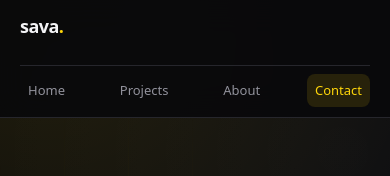
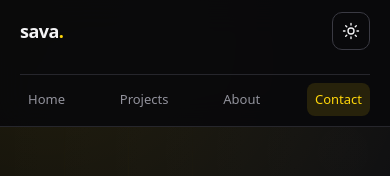
Before and after one commit to Savaxc/portfolio-website, a React (Vite) app in the folder client/: page / in a window 390 px wide. Shown: the top 176 px of the page. Built offline with nearby package versions, Linux system fonts and the light colour scheme; no server answers.

Commit message:
Add light and dark theme toggle

```diff
--- a/client/index.html
+++ b/client/index.html
@@ -9,6 +9,16 @@
       content="Portfolio of Sava — a software developer building fast, accessible web apps with React, TypeScript and Node.js."
     />
     <meta name="theme-color" content="#09090b" />
+    <script>
+      ;(() => {
+        try {
+          document.documentElement.dataset.theme =
+            localStorage.getItem('theme') === 'light' ? 'light' : 'dark'
+        } catch {
+          document.documentElement.dataset.theme = 'dark'
+        }
+      })()
+    </script>
     <title>Sava — Software Developer</title>
   </head>
   <body>
--- a/client/src/App.css
+++ b/client/src/App.css
@@ -15,12 +15,12 @@
   background:
     radial-gradient(
       600px circle at 12% 0%,
-      rgba(255, 214, 10, 0.1),
+      var(--glow-primary),
       transparent 65%
     ),
     radial-gradient(
       700px circle at 88% 18%,
-      rgba(255, 255, 255, 0.035),
+      var(--glow-secondary),
       transparent 65%
     );
 }
@@ -40,7 +40,7 @@ main,
   padding: 10px 16px;
   border-radius: 8px;
   background: var(--accent-strong);
-  color: var(--bg);
+  color: var(--on-accent);
   font-size: 14px;
   font-weight: 600;
   text-decoration: none;
@@ -58,10 +58,13 @@ main,
   position: sticky;
   top: 0;
   z-index: 100;
-  background: rgba(9, 9, 11, 0.92);
+  background: var(--header-bg);
   backdrop-filter: blur(16px);
   -webkit-backdrop-filter: blur(16px);
   border-bottom: 1px solid var(--border);
+  transition:
+    background-color 0.3s ease,
+    border-color 0.3s ease;
 }
 
 .header-inner {
@@ -104,12 +107,44 @@ main,
 
 .nav-link:hover {
   color: var(--text-heading);
-  background: rgba(255, 214, 10, 0.08);
+  background: var(--accent-faint);
 }
 
 .nav-link.is-active {
   color: var(--accent);
   background: var(--accent-soft);
+}
+
+/* ---------- Theme toggle ---------- */
+
+.theme-toggle {
+  display: inline-flex;
+  flex: none;
+  align-items: center;
+  justify-content: center;
+  width: 38px;
+  height: 38px;
+  padding: 0;
+  border: 1px solid var(--border-strong);
+  border-radius: 10px;
+  background: transparent;
+  color: var(--text-heading);
+  cursor: pointer;
+  transition:
+    color 0.2s ease,
+    background-color 0.2s ease,
+    border-color 0.2s ease,
+    transform 0.2s ease;
+}
+
+.theme-toggle:hover {
+  border-color: var(--accent);
+  background: var(--accent-soft);
+  color: var(--accent);
+}
+
+.theme-toggle:active {
+  transform: scale(0.95);
 }
 
 /* ---------- Buttons ---------- */
@@ -143,15 +178,15 @@ main,
 
 .btn-primary {
   background: var(--accent-strong);
-  color: var(--bg);
+  color: var(--on-accent);
   box-shadow: 0 10px 30px -14px var(--accent-glow);
 }
 
 .btn-primary:hover {
   background: var(--accent-hover);
-  color: var(--bg);
+  color: var(--on-accent);
   transform: translateY(-1px);
-  box-shadow: 0 14px 34px -14px rgba(255, 214, 10, 0.35);
+  box-shadow: 0 14px 34px -14px var(--accent-glow);
 }
 
 .btn-ghost {
@@ -183,8 +218,8 @@ main,
   z-index: 0;
   pointer-events: none;
   background-image:
-    linear-gradient(rgba(255, 214, 10, 0.045) 1px, transparent 1px),
-    linear-gradient(90deg, rgba(255, 214, 10, 0.045) 1px, transparent 1px);
+    linear-gradient(var(--grid-line) 1px, transparent 1px),
+    linear-gradient(90deg, var(--grid-line) 1px, transparent 1px);
   background-size: 64px 64px;
   mask-image: radial-gradient(ellipse 65% 60% at 32% 40%, #000 15%, transparent 75%);
   -webkit-mask-image: radial-gradient(
@@ -206,7 +241,7 @@ main,
   padding: 6px 13px;
   border: 1px solid var(--border);
   border-radius: 999px;
-  background: rgba(255, 214, 10, 0.06);
+  background: var(--accent-faint);
   font-family: var(--mono);
   font-size: 12px;
   letter-spacing: 0.02em;
@@ -233,7 +268,7 @@ main,
 }
 
 .gradient-text {
-  background: linear-gradient(100deg, #fff3b0 0%, #ffd60a 55%, #e0a800 100%);
+  background: var(--gradient-text);
   -webkit-background-clip: text;
   background-clip: text;
   color: transparent;
@@ -416,8 +451,8 @@ main,
 
 a.project-card:hover {
   transform: translateY(-3px);
-  border-color: rgba(255, 214, 10, 0.45);
-  box-shadow: 0 22px 44px -30px rgba(0, 0, 0, 0.9);
+  border-color: var(--accent-line);
+  box-shadow: var(--card-shadow);
 }
 
 .project-index {
@@ -450,9 +485,9 @@ a.project-card:hover {
 
 .tag {
   padding: 4px 10px;
-  border: 1px solid rgba(255, 214, 10, 0.22);
+  border: 1px solid var(--accent-line);
   border-radius: 999px;
-  background: rgba(255, 214, 10, 0.08);
+  background: var(--accent-faint);
   font-family: var(--mono);
   font-size: 11.5px;
   color: var(--text-muted);
@@ -534,9 +569,9 @@ a.project-card:hover .project-cta span {
   border-radius: 6px;
   background: linear-gradient(
     90deg,
-    rgba(255, 214, 10, 0.05) 25%,
-    rgba(255, 214, 10, 0.11) 37%,
-    rgba(255, 214, 10, 0.05) 63%
+    var(--skeleton-base) 25%,
+    var(--skeleton-shine) 37%,
+    var(--skeleton-base) 63%
   );
   background-size: 400% 100%;
   animation: shimmer 1.4s ease infinite;
@@ -655,7 +690,7 @@ a.project-card:hover .project-cta span {
   padding: 5px 11px;
   border: 1px solid var(--border);
   border-radius: 999px;
-  background: rgba(255, 214, 10, 0.05);
+  background: var(--accent-faint);
   font-family: var(--mono);
   font-size: 12px;
   color: var(--text);
@@ -667,7 +702,7 @@ a.project-card:hover .project-cta span {
   background:
     radial-gradient(
       700px circle at 50% -10%,
-      rgba(255, 214, 10, 0.1),
+      var(--contact-glow),
       transparent 65%
     ),
     var(--bg-soft);
@@ -763,6 +798,10 @@ a.project-card:hover .project-cta span {
     font-size: 18px;
   }
 
+  .theme-toggle {
+    margin-left: auto;
+  }
+
   .site-nav {
     order: 3;
     width: 100%;
--- a/client/src/components/Header.tsx
+++ b/client/src/components/Header.tsx
@@ -1,4 +1,5 @@
 import { site } from '../data/site'
+import { ThemeToggle } from './ThemeToggle'
 
 const navItems = [
   { id: 'home', label: 'Home' },
@@ -40,6 +41,8 @@ export function Header({ activeSection }: HeaderProps) {
         <a className="btn btn-ghost btn-sm header-cta" href="#contact">
           Let&apos;s talk
         </a>
+
+        <ThemeToggle />
       </div>
     </header>
   )
--- /dev/null
+++ b/client/src/components/ThemeToggle.tsx
@@ -0,0 +1,55 @@
+import { useTheme } from '../hooks/useTheme'
+
+function SunIcon() {
+  return (
+    <svg
+      viewBox="0 0 24 24"
+      width="18"
+      height="18"
+      fill="none"
+      stroke="currentColor"
+      strokeWidth="1.8"
+      strokeLinecap="round"
+      aria-hidden="true"
+    >
+      <circle cx="12" cy="12" r="4" />
+      <path d="M12 2v2M12 20v2M4.93 4.93l1.41 1.41M17.66 17.66l1.41 1.41M2 12h2M20 12h2M4.93 19.07l1.41-1.41M17.66 6.34l1.41-1.41" />
+    </svg>
+  )
+}
+
+function MoonIcon() {
+  return (
+    <svg
+      viewBox="0 0 24 24"
+      width="18"
+      height="18"
+      fill="none"
+      stroke="currentColor"
+      strokeWidth="1.8"
+      strokeLinecap="round"
+      strokeLinejoin="round"
+      aria-hidden="true"
+    >
+      <path d="M21 12.8A9 9 0 1 1 11.2 3a7 7 0 0 0 9.8 9.8Z" />
+    </svg>
+  )
+}
+
+export function ThemeToggle() {
+  const { theme, toggleTheme } = useTheme()
+  const isDark = theme === 'dark'
+  const label = isDark ? 'Switch to light theme' : 'Switch to dark theme'
+
+  return (
+    <button
+      type="button"
+      className="theme-toggle"
+      onClick={toggleTheme}
+      aria-label={label}
+      title={label}
+    >
+      {isDark ? <SunIcon /> : <MoonIcon />}
+    </button>
+  )
+}
--- /dev/null
+++ b/client/src/hooks/useTheme.ts
@@ -0,0 +1,46 @@
+import { useCallback, useEffect, useState } from 'react'
+
+export type Theme = 'light' | 'dark'
+
+const STORAGE_KEY = 'theme'
+
+function getInitialTheme(): Theme {
+  const current = document.documentElement.dataset.theme
+  if (current === 'light' || current === 'dark') {
+    return current
+  }
+
+  try {
+    const stored = localStorage.getItem(STORAGE_KEY)
+    if (stored === 'light' || stored === 'dark') {
+      return stored
+    }
+  } catch {
+    // Storage can be unavailable in private mode or with blocked cookies.
+  }
+
+  return 'dark'
+}
+
+export function useTheme() {
+  const [theme, setTheme] = useState<Theme>(getInitialTheme)
+
+  useEffect(() => {
+    document.documentElement.dataset.theme = theme
+
+    try {
+      localStorage.setItem(STORAGE_KEY, theme)
+    } catch {
+      // Ignore storage access errors.
+    }
+
+    const themeColor = document.querySelector('meta[name="theme-color"]')
+    themeColor?.setAttribute('content', theme === 'dark' ? '#09090b' : '#f7f6f1')
+  }, [theme])
+
+  const toggleTheme = useCallback(() => {
+    setTheme((current) => (current === 'dark' ? 'light' : 'dark'))
+  }, [])
+
+  return { theme, toggleTheme }
+}
--- a/client/src/index.css
+++ b/client/src/index.css
@@ -16,6 +16,23 @@
   --accent-hover: #ffe066;
   --accent-soft: rgba(255, 214, 10, 0.12);
   --accent-glow: rgba(255, 214, 10, 0.25);
+  --accent-line: rgba(255, 214, 10, 0.22);
+  --accent-faint: rgba(255, 214, 10, 0.06);
+  --on-accent: #09090b;
+  --header-bg: rgba(9, 9, 11, 0.92);
+  --grid-line: rgba(255, 214, 10, 0.045);
+  --glow-primary: rgba(255, 214, 10, 0.1);
+  --glow-secondary: rgba(255, 255, 255, 0.035);
+  --contact-glow: rgba(255, 214, 10, 0.1);
+  --gradient-text: linear-gradient(
+    100deg,
+    #fff3b0 0%,
+    #ffd60a 55%,
+    #e0a800 100%
+  );
+  --card-shadow: 0 22px 44px -30px rgba(0, 0, 0, 0.9);
+  --skeleton-base: rgba(255, 214, 10, 0.05);
+  --skeleton-shine: rgba(255, 214, 10, 0.11);
 
   --header-height: 72px;
   --scroll-offset: 96px;
@@ -35,6 +52,45 @@
   -moz-osx-font-smoothing: grayscale;
 }
 
+[data-theme='light'] {
+  --bg: #f7f6f1;
+  --bg-soft: #eeede5;
+  --surface: #fffefb;
+  --surface-strong: #ffffff;
+  --surface-hover: #f4f2e8;
+  --border: #e3e0d2;
+  --border-strong: #cec8b2;
+
+  --text: #3f3f38;
+  --text-muted: #6b6b61;
+  --text-heading: #14140f;
+
+  --accent: #8a6400;
+  --accent-strong: #ffd60a;
+  --accent-hover: #ffe04a;
+  --accent-soft: rgba(255, 214, 10, 0.24);
+  --accent-glow: rgba(138, 100, 0, 0.22);
+  --accent-line: rgba(138, 100, 0, 0.28);
+  --accent-faint: rgba(180, 130, 0, 0.1);
+  --on-accent: #14140f;
+  --header-bg: rgba(247, 246, 241, 0.88);
+  --grid-line: rgba(20, 20, 15, 0.05);
+  --glow-primary: rgba(255, 214, 10, 0.32);
+  --glow-secondary: rgba(20, 20, 15, 0.025);
+  --contact-glow: rgba(255, 214, 10, 0.38);
+  --gradient-text: linear-gradient(
+    100deg,
+    #7d5c00 0%,
+    #a97d00 50%,
+    #5f4300 100%
+  );
+  --card-shadow: 0 22px 40px -30px rgba(60, 50, 10, 0.35);
+  --skeleton-base: rgba(20, 20, 15, 0.05);
+  --skeleton-shine: rgba(20, 20, 15, 0.1);
+
+  color-scheme: light;
+}
+
 *,
 *::before,
 *::after {
@@ -49,6 +105,9 @@ body {
   margin: 0;
   min-width: 320px;
   background: var(--bg);
+  transition:
+    background-color 0.3s ease,
+    color 0.3s ease;
 }
 
 h1,
@@ -96,8 +155,8 @@ section[id] {
 }
 
 ::selection {
-  background: var(--accent);
-  color: var(--bg);
+  background: var(--accent-strong);
+  color: var(--on-accent);
 }
 
 :focus-visible {
```
Also changed, not shown: 1 other file (tests, documents, lock files or other folders).
